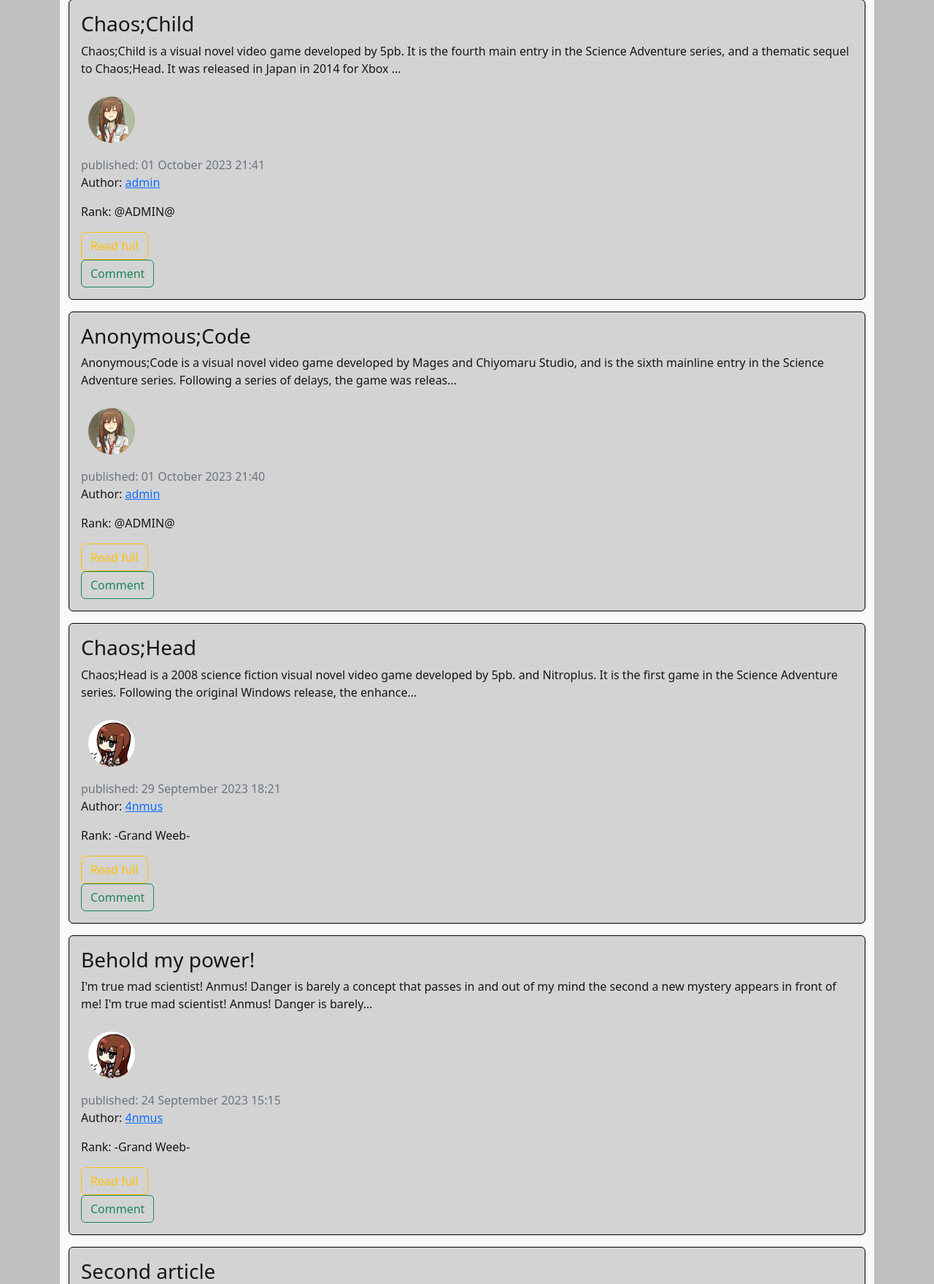
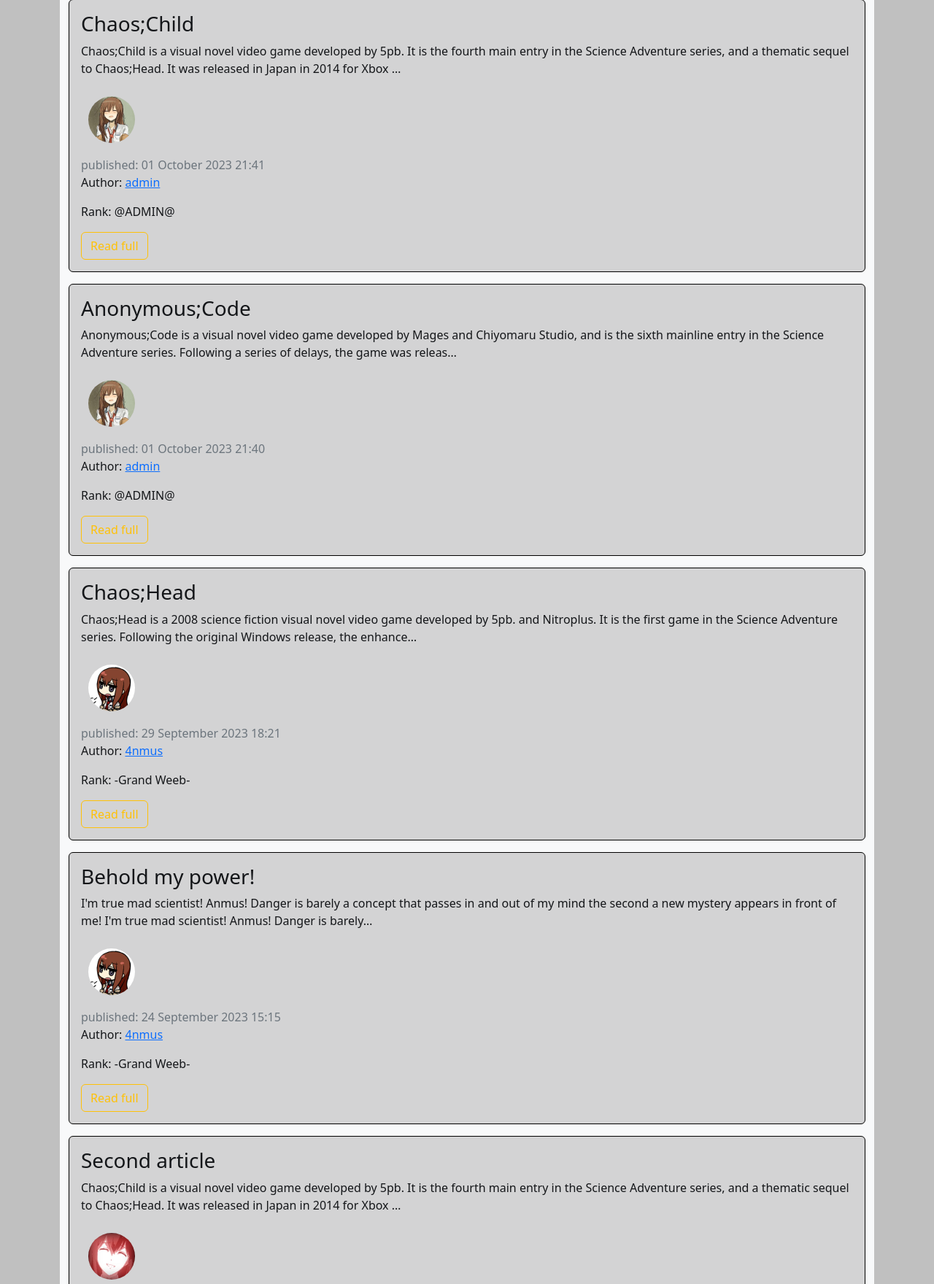
Before and after one commit to Loke-60000/Atto-channel, a Django app: page / in a window 1280 px wide. Shown: the part 161-1921 px from the top of the page at 73% size. Run offline with Django 4.2, Linux system fonts and the light colour scheme; data comes from the database, SQL or seed files in the repository; both versions use the stored data as it was after the commit.

Commit message:
Minor fixes. V1.2-a

```diff
--- a/blog/models.py
+++ b/blog/models.py
@@ -29,16 +29,3 @@ class News(models.Model):
         verbose_name = 'New'
         verbose_name_plural = 'News'
 # Create your models here.
-
-class Comments(models.Model):
-    post = models.OneToOneField(News, on_delete=models.CASCADE)
-    comment = models.TextField("Text")
-
-    def __str__(self):
-        return f"Comment {self.news.title}"
-
-    def save(self, *args, **kwargs):
-        super().save()
-    class Meta:
-        verbose_name = 'Comment'
-        verbose_name_plural = "Comments"
--- a/blog/templates/blog/home.html
+++ b/blog/templates/blog/home.html
@@ -27,7 +27,6 @@
                 </div>
                 <a href="{% url 'news-detail' post.id %}" class="btn btn-outline-warning">Read full </a>
                 <br>
-                <a href="{% url 'news-comment' post.id%}" class="btn btn-outline-success">Comment</a>
             </div>
         {% endfor %}
 
--- a/blog/urls.py
+++ b/blog/urls.py
@@ -6,7 +6,6 @@ urlpatterns = [
     path('news/<int:pk>', views.NewsDetailView.as_view(), name='news-detail'),
     path('news/<int:pk>/update', views.UpdateNewsView.as_view(), name='news-update'),
     path('news/<int:pk>/delete', views.DeleteNewsView.as_view(), name='news-delete'),
-    path('news/<int:pk>/comment', views.CommentNewsView.as_view(), name='news-comment'),
     path('news/add', views.CreateNewsView.as_view(), name='news-add'),
     path('about', views.contacti, name='contacti'),
     #to change!
--- a/blog/views.py
+++ b/blog/views.py
@@ -4,7 +4,7 @@ from django.shortcuts import (
 )
 from django.contrib.auth.models import User
 from .models import News
-from .models import Comments
+
 from django.views.generic import (
     ListView,
     DetailView,
@@ -114,16 +114,6 @@ class CreateNewsView(LoginRequiredMixin, CreateView):
         form.instance.author = self.request.user
         return super().form_valid(form)
 
-class CommentNewsView(LoginRequiredMixin, CreateView):
-    model = Comments
-    template_name = 'blog/create_news.html'
-    fields = ['comment']
-
-    def get_context_data(self, **kwards):
-        ctx = super(CommentNewsView, self).get_context_data(**kwards)
-        ctx['title'] = 'Write comment'
-        ctx['btn_text'] = 'Post'
-        return ctx
 
 
 def contacti(request):
```
Also changed, not shown: blog/migrations/0005_comments.py (added), blog/migrations/0006_delete_comments.py (added), db.sqlite3, users/migrations/0005_alter_rank_rank.py (added).
